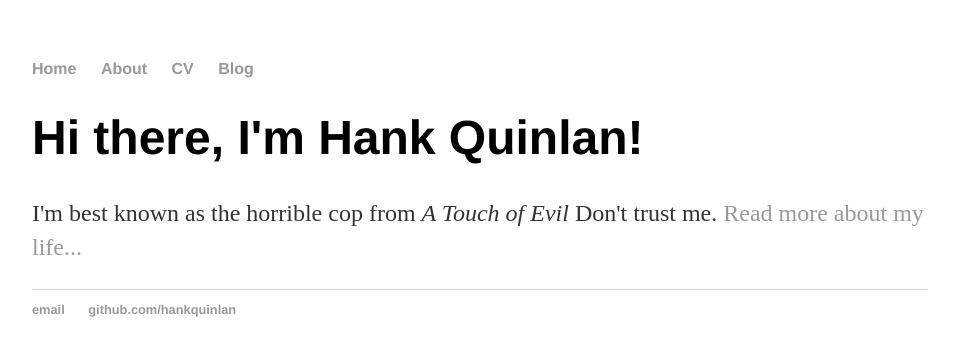
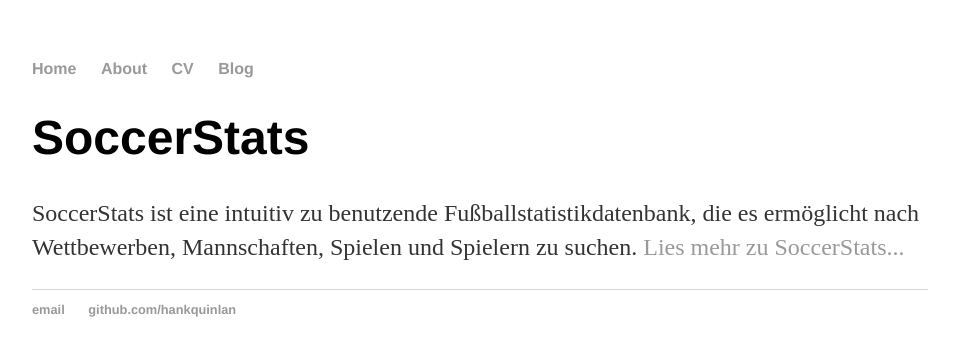
Before and after one commit to Thames1990/Thames1990.github.io, a Jekyll site: the page built from index.html, in a window 1280 px wide. Shown: the top 356 px of the page, without its empty margins (160-1115 px from the left). Built offline with Jekyll 4.4.1, drawn with Linux system fonts in a browser that asks for light colours.

Commit message:
Update index.html
Update index.html

```diff
--- a/index.html
+++ b/index.html
@@ -1,8 +1,8 @@
 ---
 layout: default
-title: Thomas Mohr, SoccerStats
+title: SoccerStats
 ---
 <div class="blurb">
-	<h1>Hi there, I'm Hank Quinlan!</h1>
-	<p>I'm best known as the horrible cop from <em>A Touch of Evil</em> Don't trust me. <a href="/about">Read more about my life...</a></p>
-</div><!-- /.blurb -->
+	<h1>SoccerStats</h1>
+	<p>SoccerStats ist eine intuitiv zu benutzende Fußballstatistikdatenbank, die es ermöglicht nach Wettbewerben, Mannschaften, Spielen und Spielern zu suchen. <a href="/about">Lies mehr zu SoccerStats...</a></p>
+</div>
```
